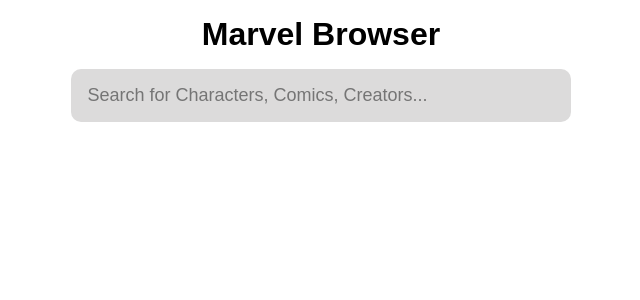
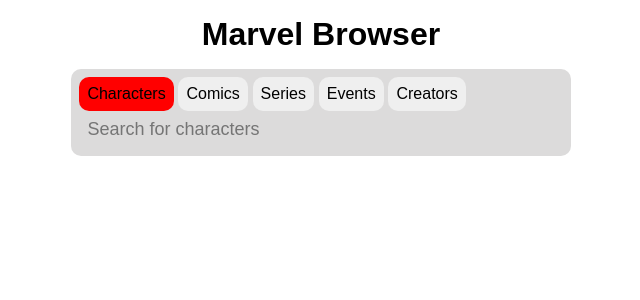
Before and after one commit to KiranNamawar/marvel-browser, a SvelteKit app: page / in a window 1280 px wide. Shown: the top 300 px of the page, without its empty margins (319-959 px from the left). Built offline with nearby package versions, Linux system fonts and the light colour scheme; no server answers; a web font is replaced by a local one.

Commit message:
feat: Add search functionality for characters, comics, series, events, and creators

```diff
--- a/package.json
+++ b/package.json
@@ -23,5 +23,8 @@
 		"svelte-check": "^4.0.0",
 		"typescript": "^5.0.0",
 		"vite": "^7.0.4"
+	},
+	"dependencies": {
+		"@lucide/svelte": "^0.544.0"
 	}
 }
--- a/src/routes/+page.svelte
+++ b/src/routes/+page.svelte
@@ -1,12 +1,97 @@
 <script lang="ts">
+	import {
+		getCharactersByName,
+		getComicsByTitle,
+		getCreatorsByName,
+		getEventsByName,
+		getSeriesByTitle
+	} from '$lib/api';
+	import type {
+		CharacterDataWrapper,
+		ComicDataWrapper,
+		CreatorDataWrapper,
+		EventDataWrapper,
+		SeriesDataWrapper
+	} from '$lib/types';
+
+	type Category = 'characters' | 'comics' | 'series' | 'events' | 'creators';
+	type Result =
+		| CharacterDataWrapper
+		| ComicDataWrapper
+		| SeriesDataWrapper
+		| EventDataWrapper
+		| CreatorDataWrapper;
+
 	let query = $state('');
+	let category = $state<Category>('characters');
+	let result = $state<Result | null>(null);
+	let debounceTimer: number;
+
+	async function search(query: string, category: Category) {
+		switch (category) {
+			case 'characters':
+				result = await getCharactersByName(query);
+				break;
+			case 'comics':
+				result = await getComicsByTitle(query);
+				break;
+			case 'series':
+				result = await getSeriesByTitle(query);
+				break;
+			case 'events':
+				result = await getEventsByName(query);
+				break;
+			case 'creators':
+				result = await getCreatorsByName(query);
+				break;
+		}
+	}
+
+	$effect(() => {
+        query;
+        category;
+
+		if (query.trim().length >= 3) {
+			clearTimeout(debounceTimer);
+			debounceTimer = setTimeout(async () => {
+				await search(query, category);
+			}, 300);
+		} else {
+			result = null;
+		}
+
+        return () => clearTimeout(debounceTimer);
+	});
+
+    $inspect(result);
 </script>
 
 <h1>Marvel Browser</h1>
 
 <main>
-	<input placeholder="Search for Characters, Comics, Creators..." bind:value={query} />
-
+	<div class="search">
+		<div class="category">
+			<button
+				class={{ active: category === 'characters' }}
+				onclick={() => (category = 'characters')}
+			>
+				Characters
+			</button>
+			<button class={{ active: category === 'comics' }} onclick={() => (category = 'comics')}>
+				Comics
+			</button>
+			<button class={{ active: category === 'series' }} onclick={() => (category = 'series')}>
+				Series
+			</button>
+			<button class={{ active: category === 'events' }} onclick={() => (category = 'events')}>
+				Events
+			</button>
+			<button class={{ active: category === 'creators' }} onclick={() => (category = 'creators')}>
+				Creators
+			</button>
+		</div>
+		<input placeholder="Search for {category}" bind:value={query} />
+	</div>
 </main>
 
 <style>
@@ -19,15 +104,34 @@
 		flex-direction: column;
 		align-items: center;
 	}
+	.active {
+		background-color: red;
+	}
+	.search {
+		background: light-dark(rgb(220, 219, 219), rgb(66, 65, 65));
+		border-radius: 10px;
+		width: 40%;
+		padding: 0.5rem;
+	}
+    .category {
+        display: flex;
+        flex-flow: row wrap;
+        gap: 0.3rem;
+    }
 	input {
-        width: 40%;
+		width: 100%;
 		font-size: large;
 		border: none;
-        background: light-dark(rgb(220, 219, 219), rgb(66, 65, 65));
-        padding: 1rem;
-        border-radius: 10px;
+		background-color: transparent;
+		padding: 0.5rem;
 		&:focus-visible {
 			outline: none;
 		}
 	}
+	button {
+		border: none;
+		padding: 0.5rem;
+		border-radius: 10px;
+		cursor: pointer;
+	}
 </style>
```
Also changed, not shown: 1 other file (tests, documents, lock files or other folders). Lines whose indentation alone changed are shown as unchanged.
